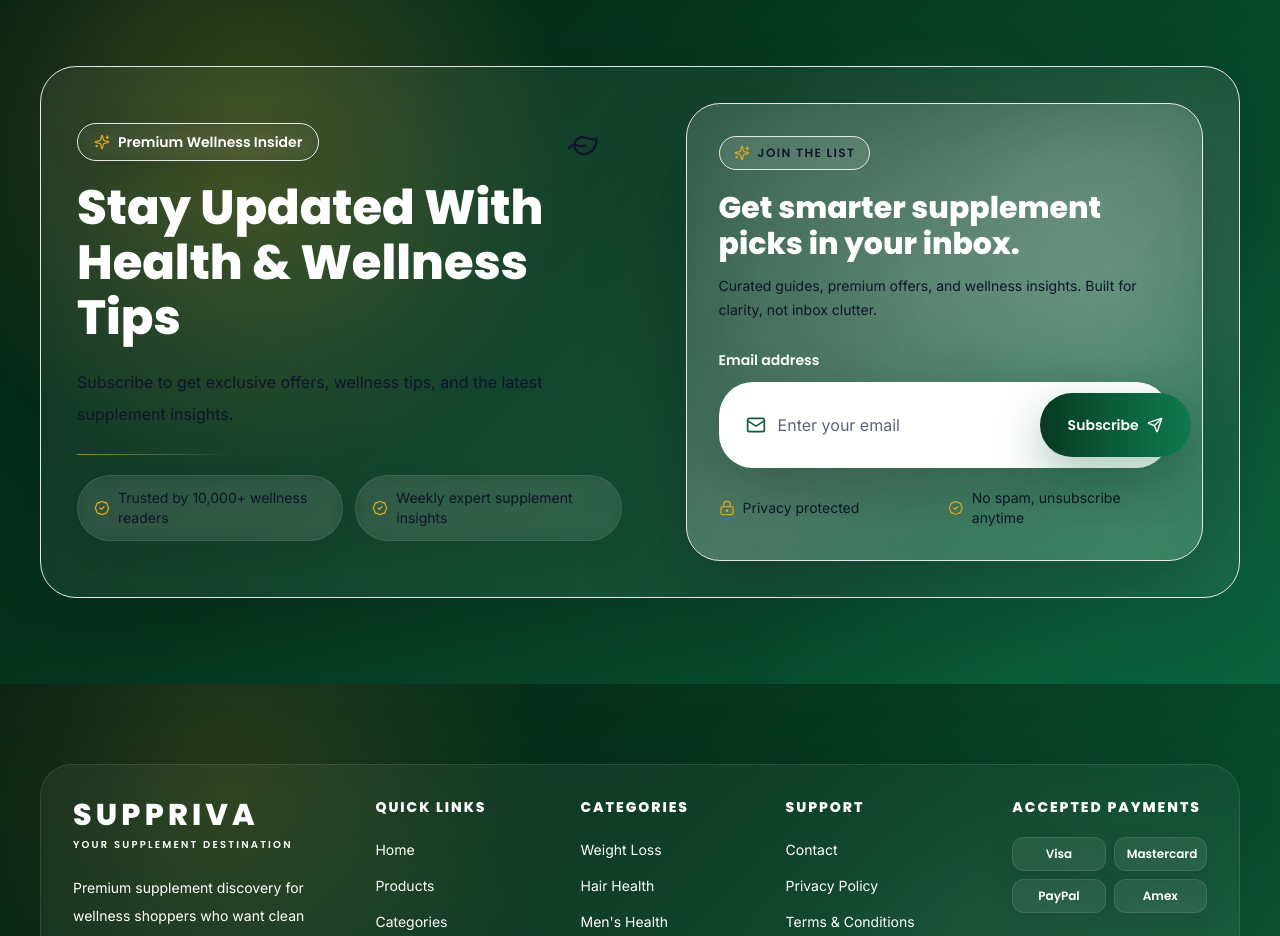
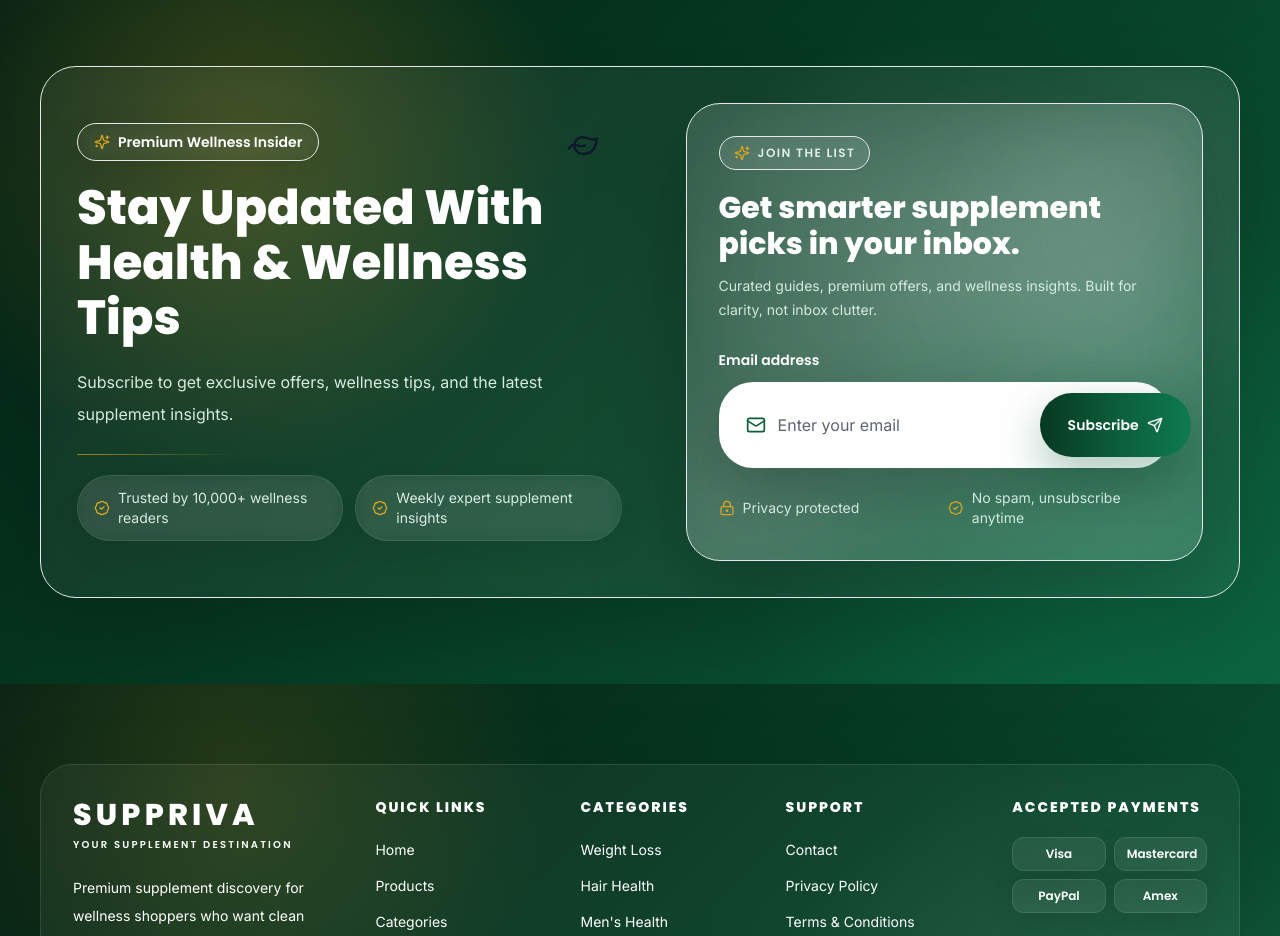
Before and after one commit to Amityadav827/Suppriva, a Next.js app: page / in a window 1280 px wide. Shown: the part 5200-6136 px from the top of the page. Built offline with nearby package versions, Linux system fonts and the light colour scheme; no server answers; the database is empty.

Commit message:
Improve newsletter text visibility

```diff
--- a/src/components/newsletter/NewsletterForm.tsx
+++ b/src/components/newsletter/NewsletterForm.tsx
@@ -63,14 +63,14 @@ export function NewsletterForm() {
       />
 
       <div className="relative z-10">
-        <span className="inline-flex items-center gap-2 rounded-pill border border-white/12 bg-white/10 px-3.5 py-2 font-heading text-xs font-semibold uppercase tracking-[0.12em] text-white/78">
+        <span className="inline-flex items-center gap-2 rounded-pill border border-white/12 bg-white/10 px-3.5 py-2 font-heading text-xs font-semibold uppercase tracking-[0.12em] text-emerald-50/90">
           <Sparkles className="size-4 text-gold" aria-hidden="true" />
           Join the list
         </span>
         <h3 className="mt-5 font-heading text-2xl font-extrabold leading-tight text-white md:text-3xl">
           Get smarter supplement picks in your inbox.
         </h3>
-        <p className="mt-3 text-sm leading-6 text-white/66">
+        <p className="mt-3 text-sm leading-6 text-emerald-50/85">
           Curated guides, premium offers, and wellness insights. Built for
           clarity, not inbox clutter.
         </p>
@@ -119,11 +119,11 @@ export function NewsletterForm() {
         ) : null}
 
         <div className="mt-5 grid gap-2 sm:grid-cols-2">
-          <p className="inline-flex items-center gap-2 text-sm text-white/64">
+          <p className="inline-flex items-center gap-2 text-sm text-emerald-50/85">
             <LockKeyhole className="size-4 text-gold" aria-hidden="true" />
             Privacy protected
           </p>
-          <p className="inline-flex items-center gap-2 text-sm text-white/64">
+          <p className="inline-flex items-center gap-2 text-sm text-emerald-50/85">
             <BadgeCheck className="size-4 text-gold" aria-hidden="true" />
             No spam, unsubscribe anytime
           </p>
--- a/src/sections/NewsletterSection.tsx
+++ b/src/sections/NewsletterSection.tsx
@@ -64,7 +64,7 @@ export function NewsletterSection() {
               <h2 className="relative mt-5 max-w-3xl font-heading text-3xl font-extrabold leading-[1.18] text-white md:text-4xl lg:text-5xl lg:leading-[1.14]">
                 Stay Updated With Health & Wellness Tips
               </h2>
-              <p className="mx-auto mt-5 max-w-[590px] text-base leading-8 text-white/84 lg:mx-0">
+              <p className="mx-auto mt-5 max-w-[590px] text-base leading-8 text-emerald-50/90 lg:mx-0">
                 Subscribe to get exclusive offers, wellness tips, and the latest
                 supplement insights.
               </p>
@@ -80,7 +80,7 @@ export function NewsletterSection() {
                     key={text}
                     whileHover={{ y: -2 }}
                     transition={{ duration: 0.25 }}
-                    className="flex items-center justify-center gap-2 rounded-pill border border-white/10 bg-white/[0.065] px-4 py-3 text-sm text-white/86 shadow-[0_12px_30px_rgba(0,0,0,0.08)] backdrop-blur lg:justify-start"
+                    className="flex items-center justify-center gap-2 rounded-pill border border-white/10 bg-white/[0.065] px-4 py-3 text-sm text-emerald-50/90 shadow-[0_12px_30px_rgba(0,0,0,0.08)] backdrop-blur lg:justify-start"
                   >
                     <BadgeCheck
                       className="size-4 shrink-0 text-gold"
```
